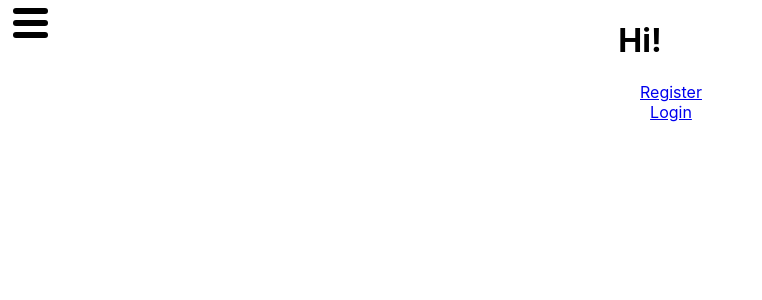
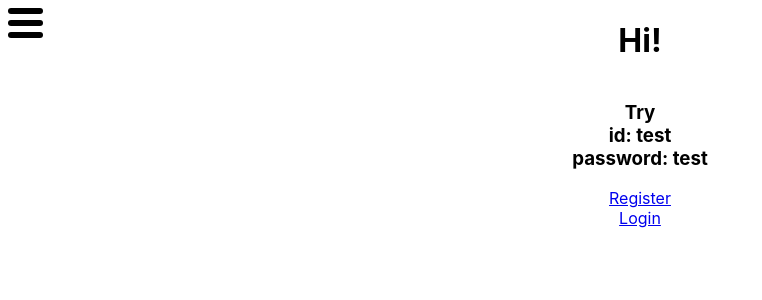
Before and after one commit to sungjun0110/your_journal, a React (Create React App) app: page / in a window 1280 px wide. Shown: the top 300 px of the page, without its empty margins (0-762 px from the left). Built offline with nearby package versions, Linux system fonts and the light colour scheme.

Commit message:
updated css

```diff
--- a/src/components/Sidebar.css
+++ b/src/components/Sidebar.css
@@ -1,5 +1,6 @@
 #sidebar {
-  position: relative;
+  position: absolute;
+  top: 0;
   width: 200px;
   height: 100vh;
   box-shadow: 10px 10px 20px rgba(0,0,0,0);
@@ -22,7 +23,7 @@
   position: absolute;
   width: 200px;
   top: 3px;
-  left: 160px;
+  left: 155px;
   transition: all 0.5s ease-in-out;
   z-index: 100;
   transform: translateX(-150px);
--- a/src/pages/Home.js
+++ b/src/pages/Home.js
@@ -16,10 +16,9 @@ function Home() {
     <div id="page-div">
       <h1>Hi! {credentials && credentials.username}</h1>
       {credentials && <button onClick={logout}>Logout</button>}
+      {!credentials && <h3>Try <br />id: test<br />password: test</h3>}
       {!credentials && <Link to='/register'>Register</Link>}
-      <br />
       {!credentials && <Link to='/login'>Login</Link>}
-      <br />
       {credentials && <Journals />}
     </div>
   )
--- a/src/pages/Journals.css
+++ b/src/pages/Journals.css
@@ -1,14 +1,8 @@
 #journal-div {
-  position: absolute;
-  left: 50vw;
-  transform: translateX(-50%);
 }
 
 #journal-form {
-  position: relative;
-  margin: 0 auto;
-  width: 100vw;
-  max-width: 1000px;
+
 }
 
 label {
@@ -32,5 +26,5 @@ label {
   border: 1px solid black;
 }
 .journal {
-  position: relative;
+
 }
--- a/src/pages/Pages.css
+++ b/src/pages/Pages.css
@@ -1,22 +1,24 @@
 #page-div {
-  position: absolute;
+  position: relative;
+  display: flex;
+  flex-direction: column;
+  justify-content: center;
+  align-items: center;
+
 }
 
 #page-div h1 {
-  position: relative;
-  left: 50vw;
-  transform: translateX(-50%);
+
+}
+
+#page-div h3 {
+  margin-left: auto;
+  margin-right: auto;
 }
 
 #page-div a {
-  position: relative;
-  left: 50vw;
-  transform: translateX(-50%);
 }
 
 #id-form {
-  position: absolute;
-  left: 50vw;
-  transform: translateX(-50%);
   width: 200px;
 }
```
